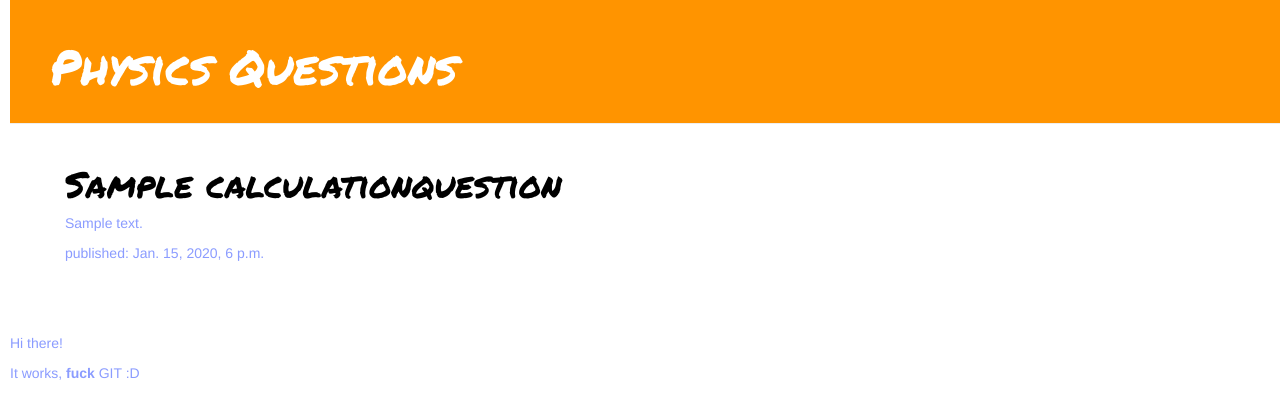
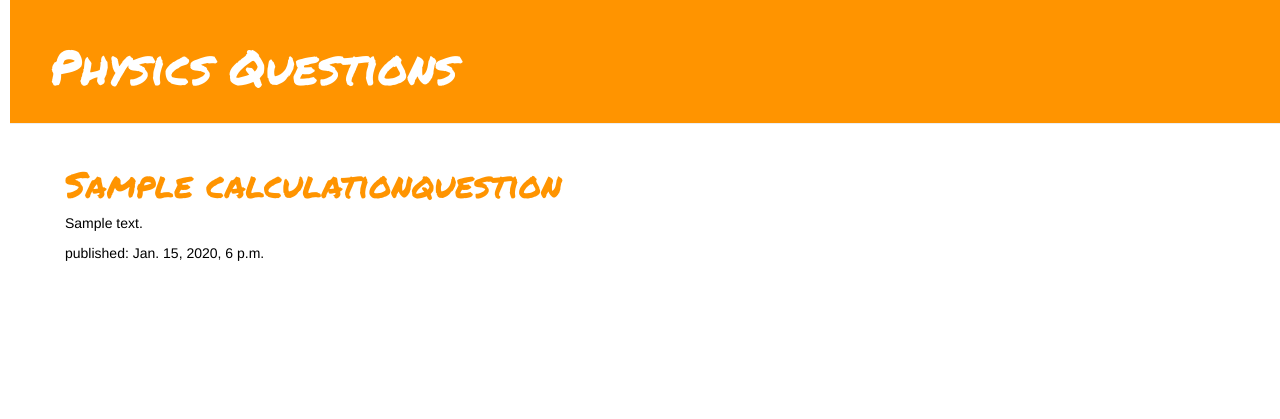
Before and after one commit to joerow/physicsquiz, a Django app: template question/templates/question/question_list.html in a window 1280 px wide. Shown: the top 419 px of the page. Run offline with Django 3.2, Linux system fonts and the light colour scheme; the template is opened without the code that fills it: values that come from a table or form of the project are taken from there, others are empty; tables that the repository leaves empty hold one stand-in row (values such as "Sample post"); some libraries are stand-ins or nearby versions.

Commit message:
Updated CSS

```diff
--- a/question/static/css/question.css
+++ b/question/static/css/question.css
@@ -7,7 +7,7 @@ h1 a {
 }
 
 p {
-  color:rgb(139, 156, 255);
+  color:rgb(0, 0, 0);
 }
 
 body {
@@ -57,5 +57,5 @@ h1, h2, h3, h4 {
 }
 
 .post h1 a, .post h1 a:visited {
-  color: #000000;
+  color: #ff9400;
 }
--- a/question/templates/question/question_list.html
+++ b/question/templates/question/question_list.html
@@ -28,12 +28,5 @@
                 </div>
             </div>
         </div>
-
-        <div>
-            <p>Hi there!</p>
-            <p>It works, <strong>fuck</strong> GIT :D</p>
-        </div>
-
-
     </body>
 </html>
```
